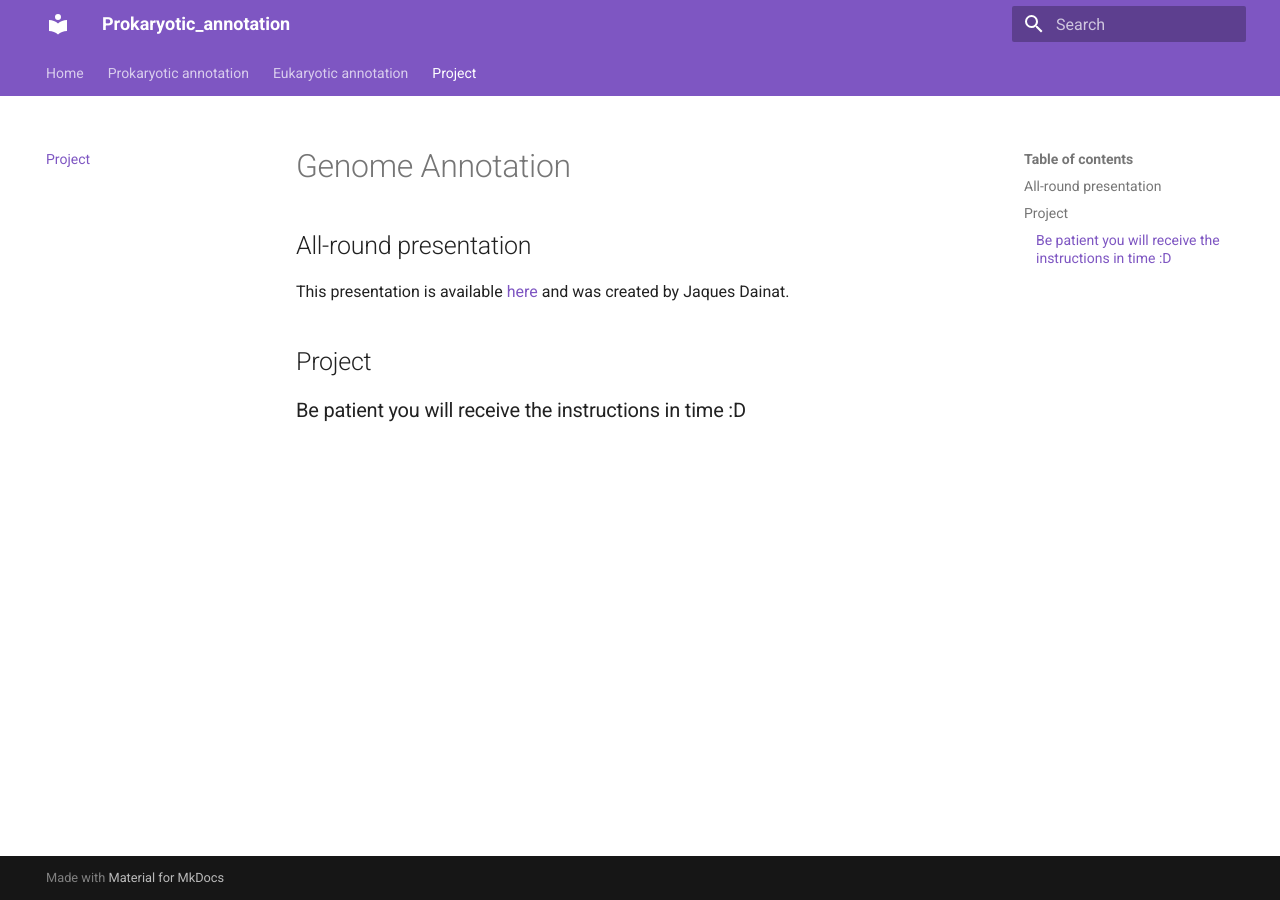
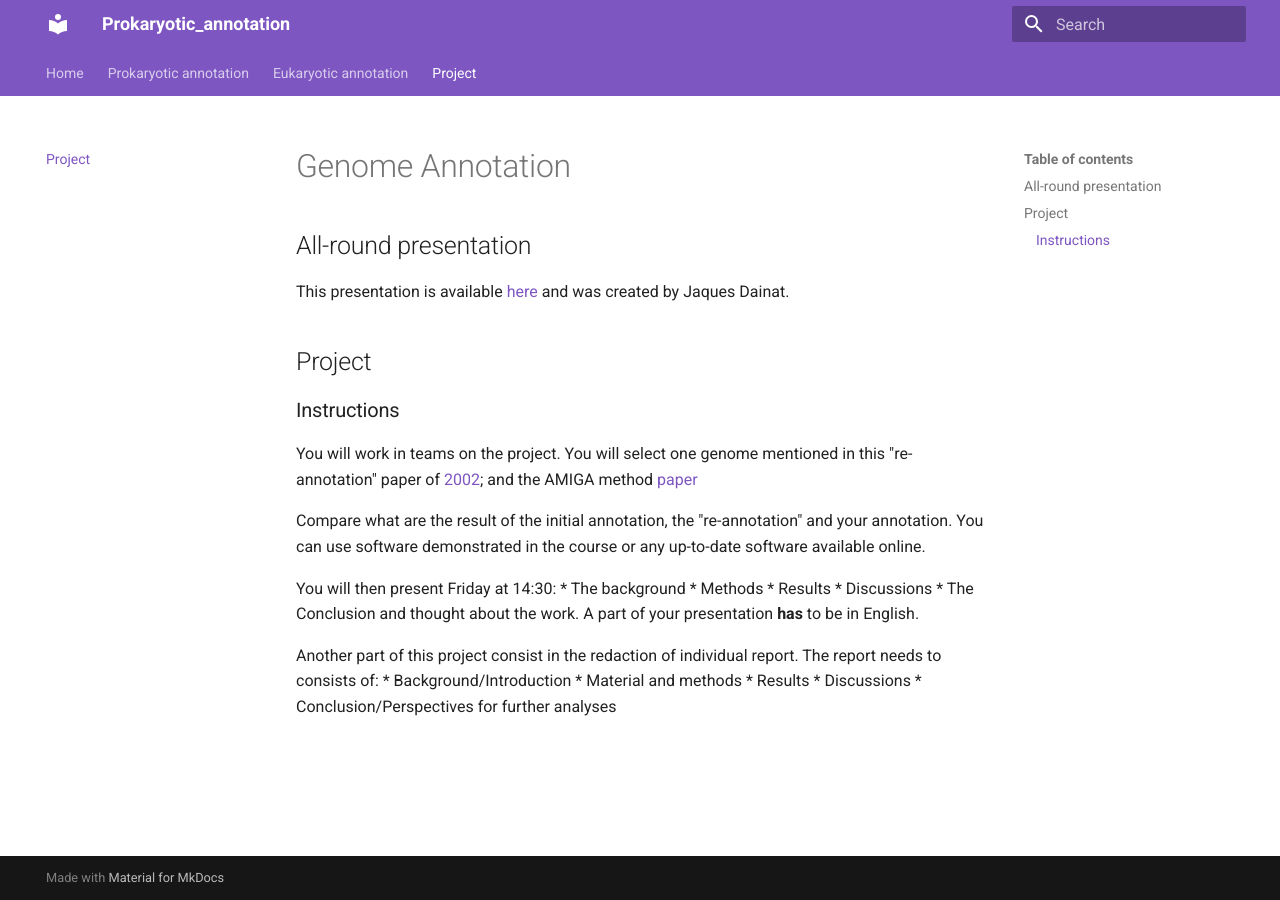
Before and after one commit to RVanDamme/Prokaryotic_annotation, an MkDocs documentation site: the page built from docs/usage/project.md, in a window 1280 px wide. Built offline with MkDocs 1.6.1 and Material for MkDocs 9.7.7, drawn with Linux system fonts in a browser that asks for light colours.

Commit message:
Project release

```diff
--- a/docs/usage/project.md
+++ b/docs/usage/project.md
@@ -6,4 +6,26 @@ This presentation is available [here](https://raw.githubusercontent.com/SGBC/cou
 
 ## Project
 
-### Be patient you will receive the instructions in time :D
+### Instructions
+
+You will work in teams on the project.
+You will select one genome mentioned in this "re-annotation" paper of [2002](https://bmcbioinformatics.biomedcentral.com/articles/10.1186/1471-2105-3-5); and the AMIGA method [paper](https://academic.oup.com/nar/article/31/13/3723/2904212?login=true)
+
+Compare what are the result of the initial annotation, the "re-annotation" and your annotation.
+You can use software demonstrated in the course or any up-to-date software available online.
+
+You will then present Friday at 14:30:
+* The background
+* Methods
+* Results
+* Discussions
+* The Conclusion and thought about the work.
+A part of your presentation **has** to be in English.
+
+Another part of this project consist in the redaction of individual report.
+The report needs to consists of:
+* Background/Introduction
+* Material and methods
+* Results
+* Discussions
+* Conclusion/Perspectives for further analyses
```
Also changed, not shown: docs/index.md (+11 -7 lines), docs/usage/euka_annot.md (+1 -1 lines), docs/usage/proka_annot.md (+1 -1 lines).
